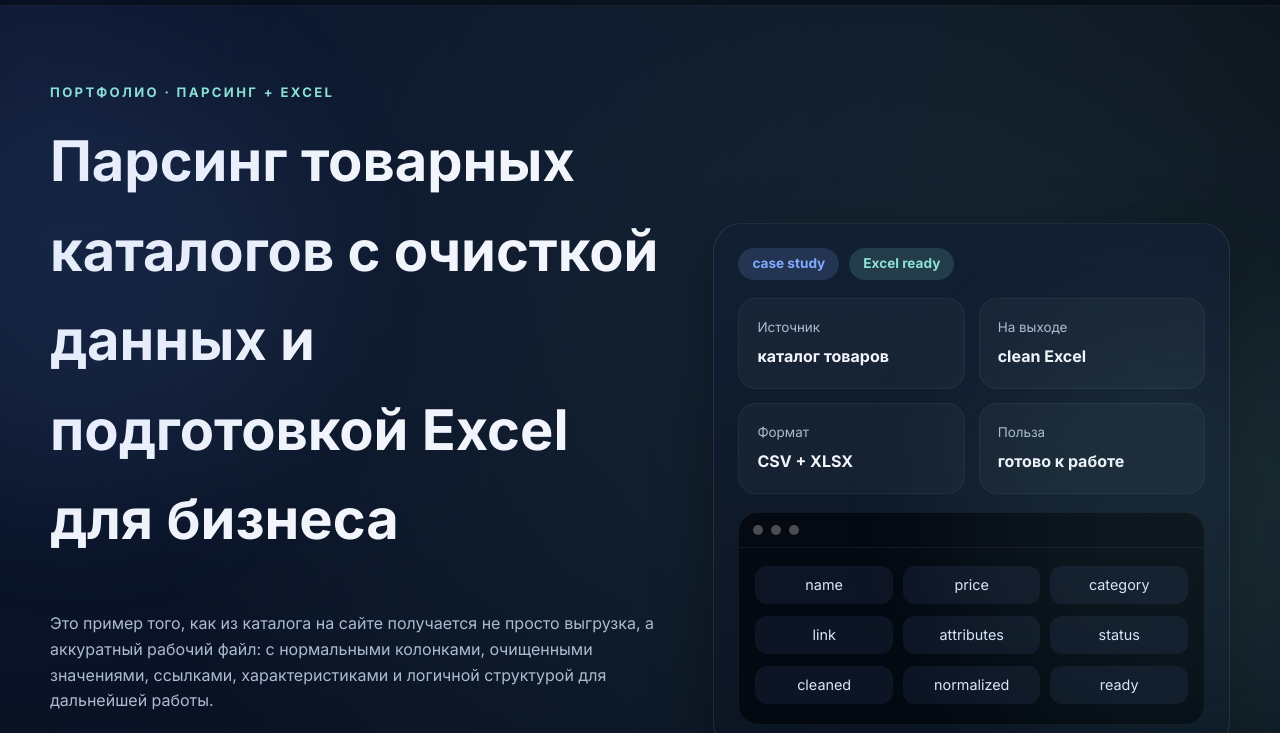
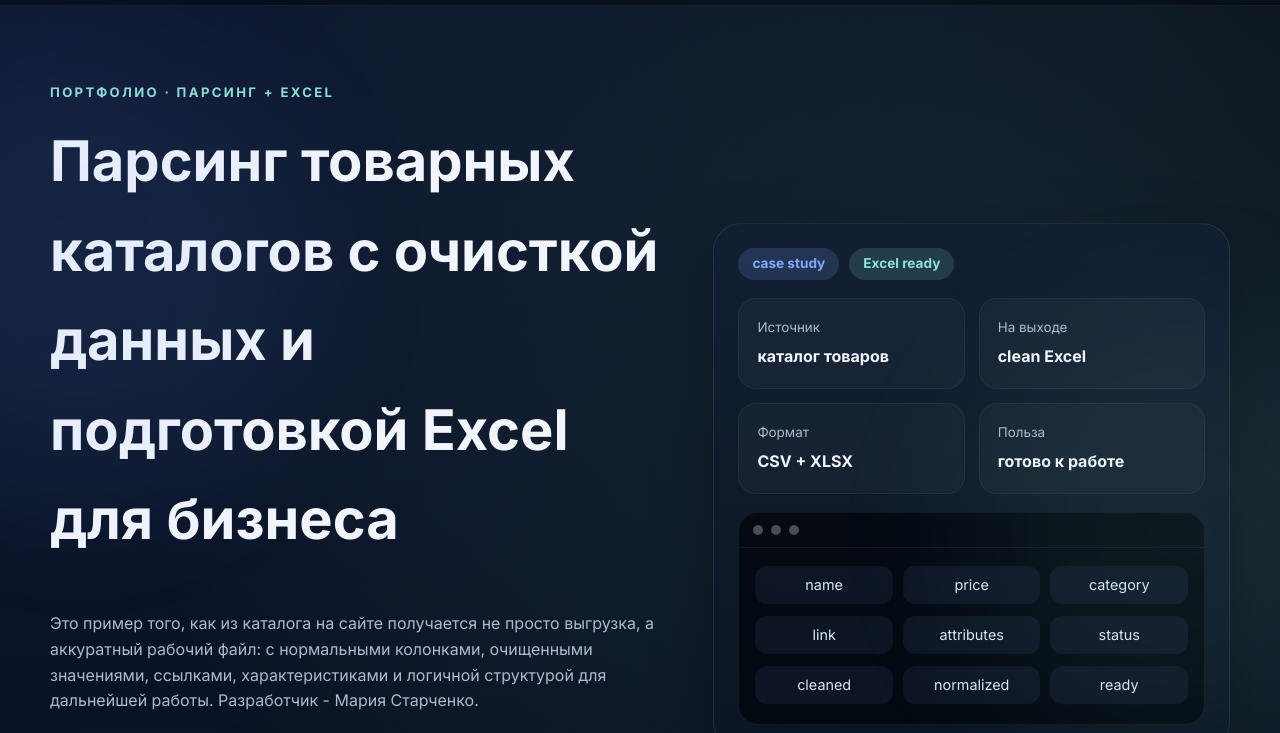
Before and after one commit to summonerx222/parsingsite, a plain HTML site: page index.html in a window 1280 px wide. Shown: the part 67-800 px from the top of the page. Drawn offline with Linux system fonts and the light colour scheme.

Commit message:
Update index.html

```diff
--- a/index.html
+++ b/index.html
@@ -35,6 +35,7 @@
           <p class="lead">
             Это пример того, как из каталога на сайте получается не просто выгрузка, а аккуратный рабочий файл:
             с нормальными колонками, очищенными значениями, ссылками, характеристиками и логичной структурой для дальнейшей работы.
+            Разработчик - Мария Старченко.
           </p>
           <div class="hero-actions">
             <a class="btn btn-primary" href="#files">Посмотреть файлы</a>
```
